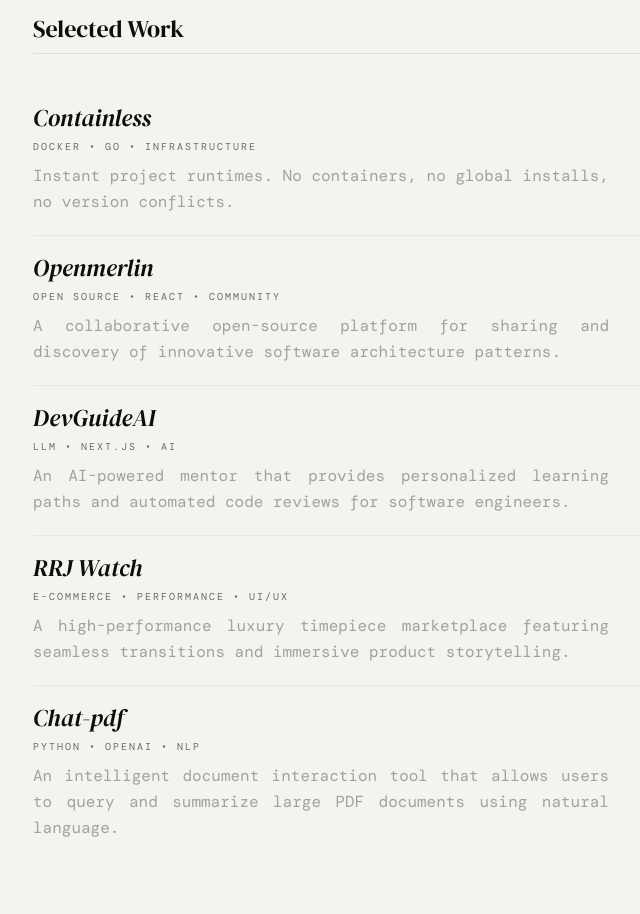
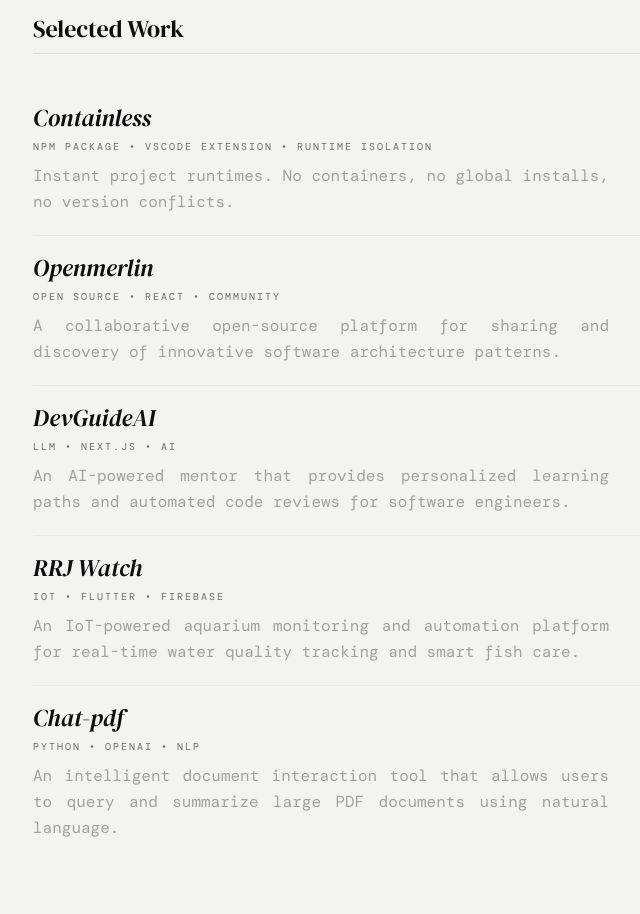
Before and after one commit to AngheloDeArroz/AngheloDeArroz, a React (Vite) app: page / in a window 1280 px wide. Shown: the part 880-1794 px from the top of the page, without its empty margins (196-836 px from the left). Built offline with nearby package versions, Linux system fonts and the light colour scheme; a web font is replaced by a local one.

Commit message:
feat: implement project data structure and project detail page components

```diff
--- a/src/constants.ts
+++ b/src/constants.ts
@@ -5,12 +5,14 @@
     id: "1",
     title: "Containless",
     image: "/images/containless.webp",
-    tags: ["Docker", "Go", "Infrastructure"],
+    tags: ["NPM Package", "VSCode Extension", "Runtime Isolation"],
     description: "Instant project runtimes. No containers, no global installs, no version conflicts.",
     fullDescription: "Containless is an npm package and VS Code extension that installs the exact runtime your project needs directly inside your project folder, keeping everything isolated without containers, version managers, or global installs.",
     githubLink: "https://github.com/AngheloDeArroz/Containless",
     link: "https://www.npmjs.com/package/containless?activeTab=readme",
-    vscodeLink: "https://marketplace.visualstudio.com/items?itemName=containless.containless"
+    vscodeLink: "https://marketplace.visualstudio.com/items?itemName=containless.containless",
+    platforms: ["NPM", "VSCode Marketplace", "GitHub"],
+    technicalChallenge: "Every runtime publishes binaries differently. Node.js ships clean tarballs, Python requires python-build-standalone for portable static builds, Java resolves through Adoptium's versioning scheme, and Ruby splits between ruby-builder on Unix and RubyInstaller2 on Windows.\n\nVersion detection has real edge cases. .nvmrc is trivial but package.json engines fields are semver ranges that need resolving, pyproject.toml uses PEP 518 syntax, and build.gradle comes in both Groovy and Kotlin DSL variants.\n\nThe VS Code extension writes only to workspace settings, never user settings, and tracks exactly which keys it owns so the reset command removes only what it wrote. On a fresh clone it checks for containless.json first — if the config exists but runtimes are missing it prompts, if neither exists it stays quiet."
   },
   {
     id: "2",
@@ -20,7 +22,7 @@
     description: "A collaborative open-source platform for sharing and discovery of innovative software architecture patterns.",
     fullDescription: "Openmerlin bridge the gap between architectural theory and practice. It allows architects to upload visual patterns and link them to reference implementations. It features a custom canvas-based diagramming tool built on top of Konva.js, integrated with a React frontend and Node.js backend.",
     githubLink: "https://github.com/example/openmerlin",
-    link: "#"
+    link: "https://www.npmjs.com/package/openmerlin"
   },
   {
     id: "3",
@@ -35,12 +37,15 @@
   {
     id: "4",
     title: "RRJ Watch",
+    year: "2025",
     image: "/images/rrjwatch.webp",
-    tags: ["E-commerce", "Performance", "UI/UX"],
-    description: "A high-performance luxury timepiece marketplace featuring seamless transitions and immersive product storytelling.",
-    fullDescription: "RRJ Watch is an experimental e-commerce site where the focus is on motion design. Using Framer Motion and Three.js, it creates a tactile shopping experience. Every watch component can be inspected in 3D, and the purchase flow is integrated with a custom Stripe microservice.",
+    tags: ["IoT", "Flutter", "Firebase"],
+    description: "An IoT-powered aquarium monitoring and automation platform for real-time water quality tracking and smart fish care.",
+    fullDescription: "RRJ Watch is an IoT-powered aquarium monitoring and automation platform designed to maintain stable water quality and automate critical fish care tasks. The system combines embedded sensors, cloud synchronization, and real-time dashboards through both web and Flutter mobile applications to help aquarium owners monitor and manage their tanks remotely.",
     githubLink: "https://github.com/example/rrj-watch",
-    link: "#"
+    link: "https://rrjwatch.shop",
+    platforms: ["Web App", "Mobile App", "IoT"],
+    technicalChallenge: "The project required integrating multiple water quality sensors with different calibration behaviors, noisy analog readings, and varying sampling intervals while keeping real-time synchronization consistent across the IoT device, Firestore, the Flutter mobile app, and the web dashboard. Historical trend visualization introduced challenges in graph scaling, scrolling, and rendering multiple parameters simultaneously without affecting readability. Automation features such as scheduled feeding, pH balancing, and abnormal condition alerts also required fail-safe logic to prevent duplicate executions and false notifications, while Firebase Cloud Functions and Gemini AI were integrated to process real-time data, generate push notifications, and provide AI-driven insights based on historical water quality records."
   },
   {
     id: "5",
--- a/src/pages/ProjectDetail.tsx
+++ b/src/pages/ProjectDetail.tsx
@@ -58,7 +58,7 @@
           >
             <div className="flex items-center gap-2">
               <Calendar size={14} className="text-accent" />
-              <span>{project.year || "2024"}</span>
+              <span>{project.year || "2026"}</span>
             </div>
             <div className="flex items-center gap-2">
               <Tag size={14} className="text-accent" />
@@ -93,16 +93,14 @@
                 <p className="text-xl text-fg-muted leading-relaxed font-serif italic italic-none">
                   {project.fullDescription}
                 </p>
+                {project.technicalChallenge && (
                   <div className="pt-8 border-t border-border/50">
                     <h3 className="text-xs font-mono uppercase tracking-[0.2em] text-fg mb-4">Technical Challenges</h3>
-                  <p className="text-fg-muted leading-relaxed">
-                    Every runtime publishes binaries differently. Node.js ships clean tarballs, Python requires python-build-standalone for portable static builds, Java resolves through Adoptium's versioning scheme, and Ruby splits between ruby-builder on Unix and RubyInstaller2 on Windows.
-
-                    Version detection has real edge cases. .nvmrc is trivial but package.json engines fields are semver ranges that need resolving, pyproject.toml uses PEP 518 syntax, and build.gradle comes in both Groovy and Kotlin DSL variants.
-
-                    The VS Code extension writes only to workspace settings, never user settings, and tracks exactly which keys it owns so the reset command removes only what it wrote. On a fresh clone it checks for containless.json first — if the config exists but runtimes are missing it prompts, if neither exists it stays quiet.
+                    <p className="text-fg-muted leading-relaxed whitespace-pre-line">
+                      {project.technicalChallenge}
                     </p>
                   </div>
+                )}
               </div>
             </div>
           </motion.div>
@@ -113,14 +111,16 @@
             transition={{ delay: 0.5 }}
             className="space-y-12"
           >
+            {project.platforms && project.platforms.length > 0 && (
               <div className="space-y-4">
                 <h2 className="text-[10px] font-mono uppercase tracking-[0.3em] text-accent">Platform</h2>
                 <ul className="text-sm space-y-2 text-fg-muted font-mono uppercase tracking-wider">
-                <li>npm</li>
-                <li>VSCode Marketplace</li>
-                <li>Github</li>
+                  {project.platforms.map((p) => (
+                    <li key={p}>{p}</li>
+                  ))}
                 </ul>
               </div>
+            )}
 
             <div className="space-y-4">
               <h2 className="text-[10px] font-mono uppercase tracking-[0.3em] text-accent">Links</h2>
--- a/src/types.ts
+++ b/src/types.ts
@@ -9,6 +9,8 @@
   githubLink?: string;
   link?: string;
   vscodeLink?: string;
+  platforms?: string[];
+  technicalChallenge?: string;
 }
 
 export interface Certification {
```
Lines whose indentation alone changed are shown as unchanged.
